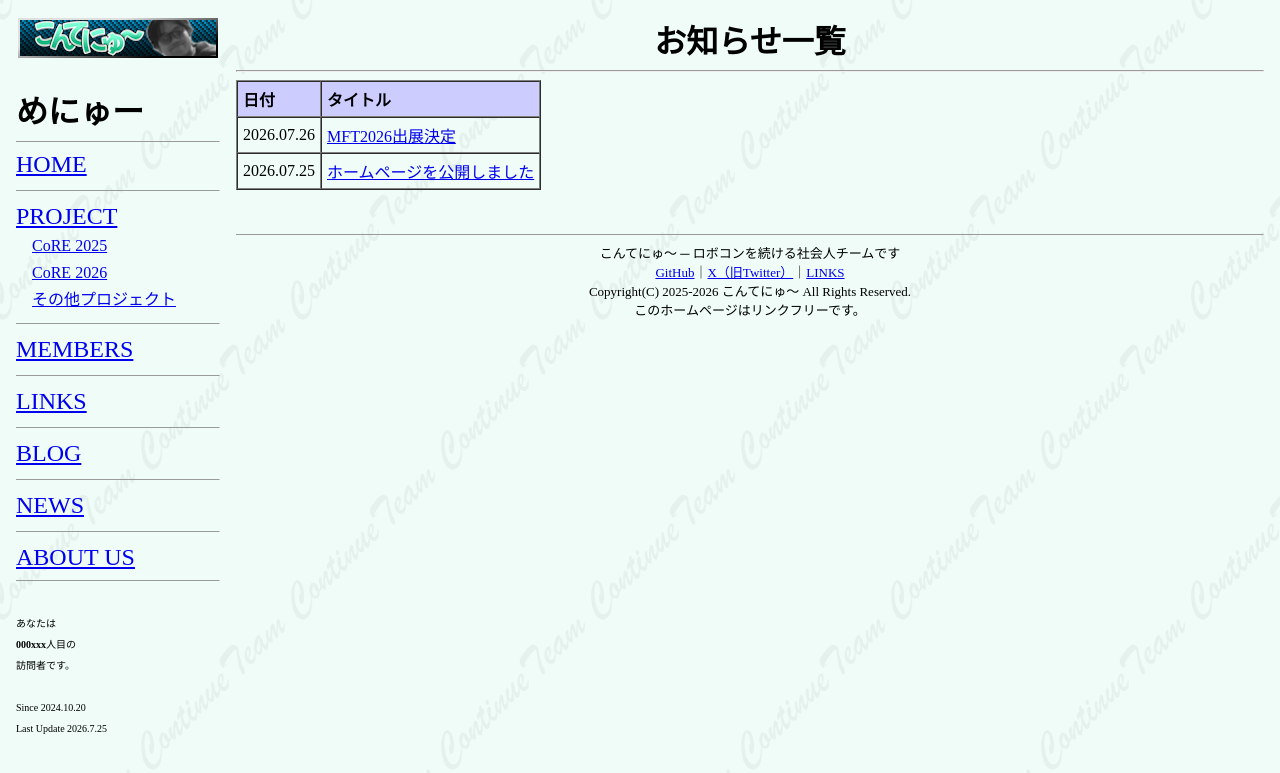
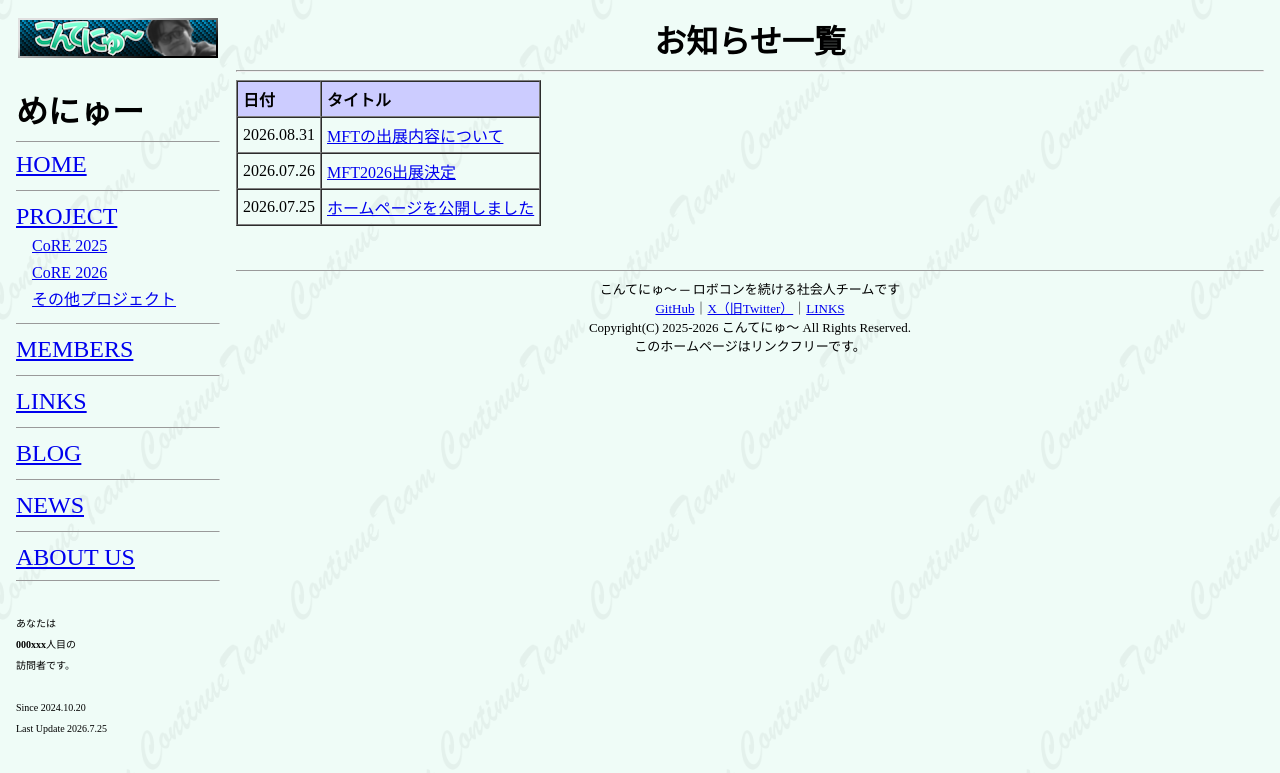
Before and after one commit to team-continue/team-continue.github.io, a Jekyll site: the page built from news/index.html, in a window 1280 px wide. Shown: the top 773 px of the page. Built offline with Jekyll 4.4.1, drawn with Linux system fonts in a browser that asks for light colours; part of the change alters nothing that is shown.

Commit message:
Add MFT 2026 exhibit details

```diff
--- a/_data/members.yml
+++ b/_data/members.yml
@@ -12,9 +12,11 @@
       url: "https://x.com/pikurintan"
   articles:
     - title: "ホームページを公開しました"
-      url: "/news/homepage-launch/"
+      url: "/news/2026-07-25_homepage-launch/"
     - title: "MFT2026出展決定"
-      url: "/news/sample-post/"
+      url: "/news/2026-07-26_sample-post/"
+    - title: "MFTの出展内容について"
+      url: "/news/2026-08-31_mft2026-exhibit-details/"
     - title: "CoRE 2026 参加レポート（テスト用）"
       url: "/blog/core2026-report/"
 
--- /dev/null
+++ b/_news/2026-08-31_mft2026-exhibit-details.md
@@ -0,0 +1,65 @@
+---
+title: "MFTの出展内容について"
+date: 2026-08-31
+description: "Maker Faire Tokyo 2026で展示するロボットと動作デモの内容をご紹介します"
+authors:
+  - "pikurintan"
+---
+
+2026年9月5日（土）・6日（日）に開催される「Maker Faire Tokyo 2026」での、こんてにゅ～の出展内容をご紹介します！
+
+## 出展内容
+
+こんてにゅ～は、CoRE 2026に出場した**フライングディスク射出ロボット**を展示します。
+
+ロボットが回転しながら発射をするデモも行います。
+ダメージパネルを自動で認識して発射する様子をお見せできればと思います！
+
+↓展示するアタッカーロボット「Orthrus」
+![アタッカーロボット「Orthrus」](/news/image.png)
+
+また、今回新規で作成中の**四足歩行ロボット**も展示予定です！
+
+↓展示する四脚ロボット「Pochi」
+![四脚ロボット「Pochi」](/news/image-1.png)
+
+こんてにゅ～のブースは**B 02-01**です。ぜひ遊びに来てください！
+
+## 開催概要
+
+- 日時：2026年9月5日（土）12:00～18:00、9月6日（日）10:00～17:00
+- 会場：有明GYM-EX（ジメックス）
+- ブース：B 02-01
+
+[Maker Faire Tokyo 2026 公式サイト](https://makezine.jp/event/mft2026/)
+
+[こんてにゅ～ 出展者紹介](https://makezine.jp/event/makers-mft2026/m0135/)
+
+
+## フライングディスク射出ロボット「Orthrus」 デモ
+
+CoRE 2026に出場したアタッカーロボット「Orthrus」が、回転しながら周囲のダメージパネルを自動で認識し、狙いを定めてフライングディスクを発射します。大会で活躍したロボットの認識・旋回・射出動作を、ぜひ間近でご覧ください！
+（各15分ほどを予定）
+
+### 9月5日（土）
+
+- 12:30
+- 13:30
+- 14:30
+- 15:30
+- 16:30
+- 17:30
+
+### 9月6日（日）
+
+- 10:30
+- 11:30
+- 12:30
+- 13:30
+- 14:30
+- 15:30
+- 16:30
+
+四脚ロボット「Pochi」も動作試験の様子をお見せできるように鋭意製作中です！
+
+※機体の状況等により、告知なく変更する場合があります。あらかじめご了承ください。
```
Also changed, not shown: _news/2026-07-25_homepage-launch.md (renamed from _news/homepage-launch.md), _news/2026-07-26_sample-post.md (renamed from _news/sample-post.md), 2 other files.
